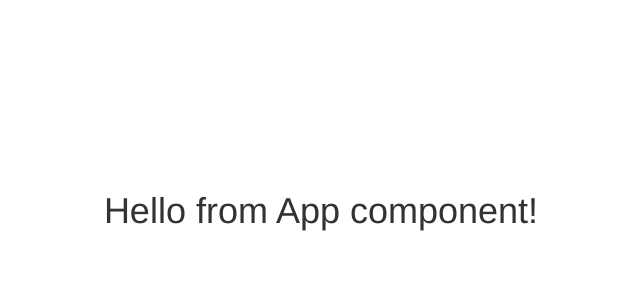
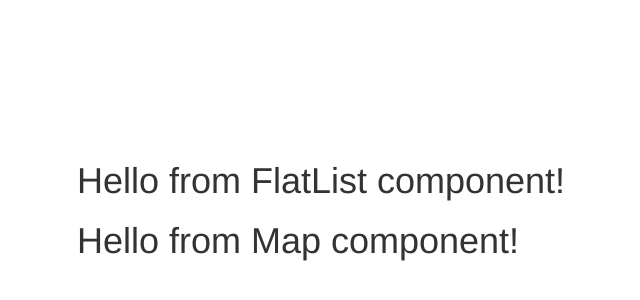
Before and after one commit to ctln12/react-flats, a React app: page / in a window 1280 px wide. Shown: the part 194-494 px from the top of the page, without its empty margins (319-959 px from the left). Built offline with nearby package versions, Linux system fonts and the light colour scheme.

Commit message:
add reference to new components and import

```diff
--- a/src/components/app.jsx
+++ b/src/components/app.jsx
@@ -1,8 +1,13 @@
 import React from 'react';
+import FlatList from './flat_list';
+import Map from './map';
 
 const App = () => {
   return (
-    <h1>Hello from App component!</h1>
+    <div className="app">
+      <FlatList />
+      <Map />
+    </div>
   );
 };
 
```
